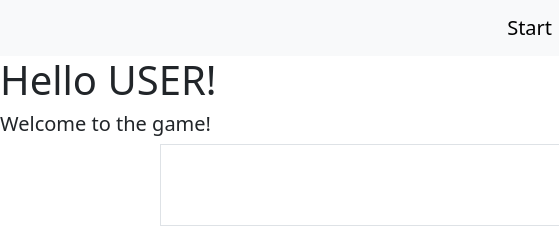
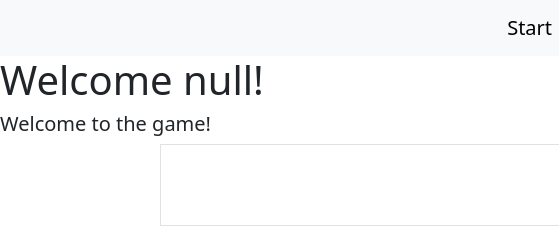
Before and after one commit to Hanieh73/GeoQuest, a plain HTML site: page GeoQuest/front-end/index.html in a window 1280 px wide. Shown: the top 231 px of the page, 0-559 px from the left. Drawn offline with nearby package versions, Linux system fonts and the light colour scheme.

Commit message:
Added localStorage so name carries over to the next page

```diff
--- a/GeoQuest/front-end/index.html
+++ b/GeoQuest/front-end/index.html
@@ -28,7 +28,7 @@
       </a>
       <a class="navbar-brand" href="#"> Help </a>
     </nav>
-    <h1>Hello USER!</h1>
+    <h1 id="user-msg">Hello USER!</h1>
     <h5>Welcome to the game!</h5>
     <section
       class="w-75 border mx-auto my-2 d-flex flex-column align-items-center"
--- a/GeoQuest/front-end/index.js
+++ b/GeoQuest/front-end/index.js
@@ -10,8 +10,14 @@ console.log("hello", page);
 if (page == "start") {
   console.log("begin");
   form.addEventListener("submit", (e) => {
+    // e.preventDefault();
     testName = e.target.formName.value;
+    localStorage.setItem("name", testName);
+    console.log(localStorage.getItem("name"));
   });
+} else if (page == "index") {
+  const userMsg = document.querySelector("#user-msg");
+  userMsg.textContent = `Welcome ${localStorage.getItem("name")}!`;
 }
 
 //event listener on form not button
```
